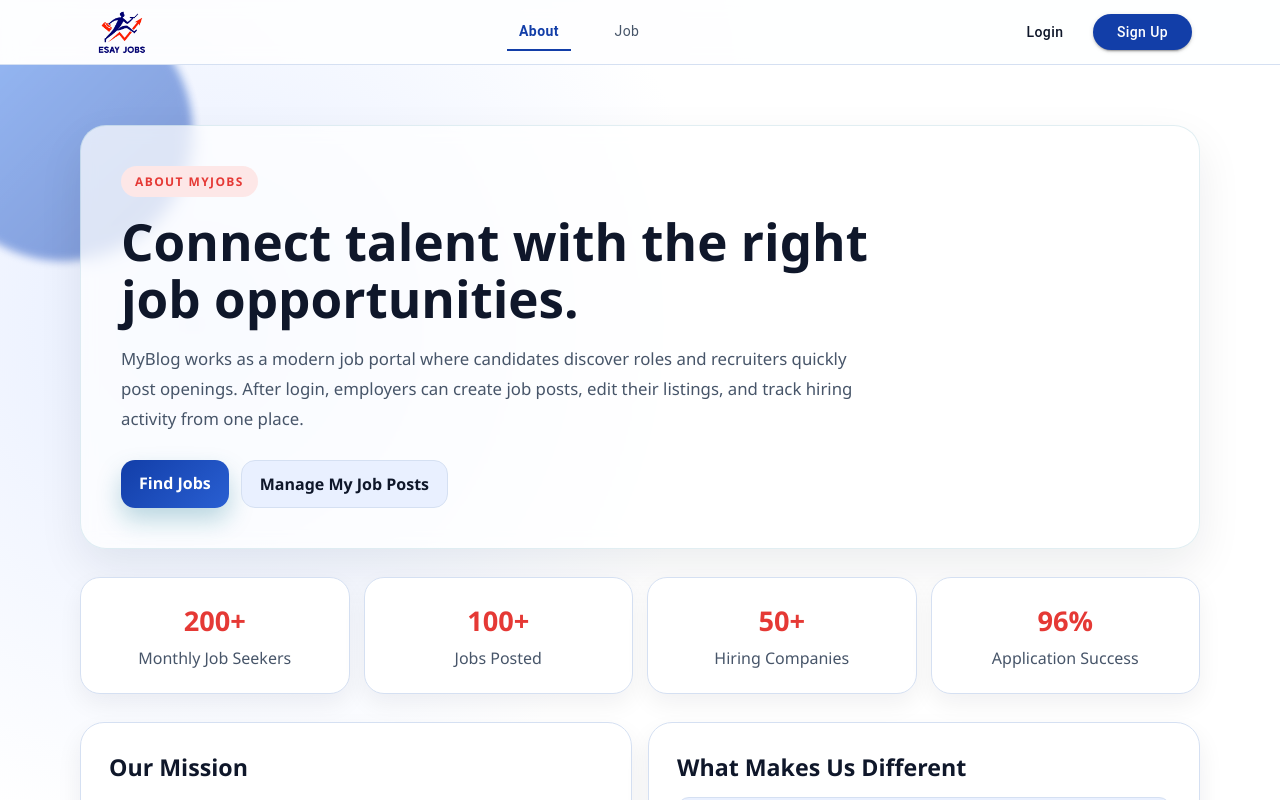
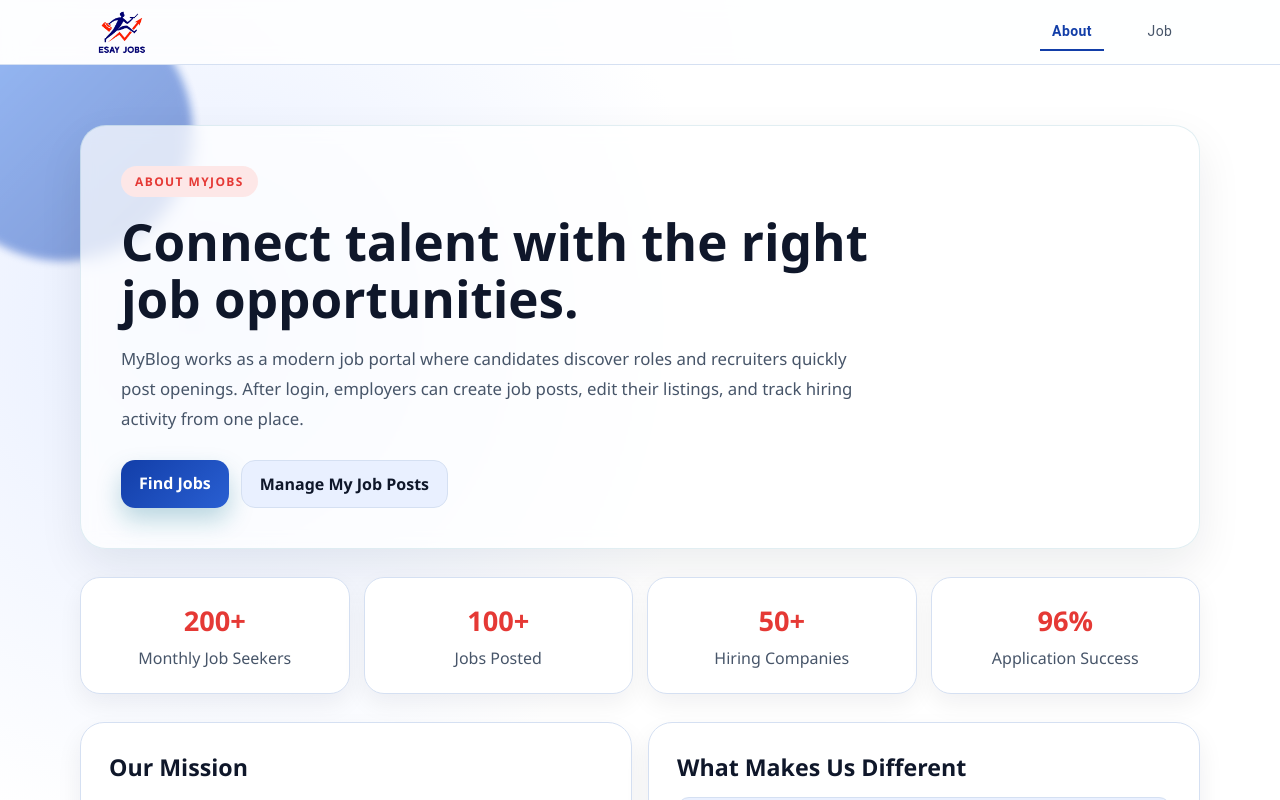
Before and after one commit to Mohanapriyan1386K/Esayjobs, a React (Vite) app: page / in a window 1280 px wide. Shown: the top 800 px of the page. Built offline with nearby package versions, Linux system fonts and the light colour scheme.

Commit message:
hide Login

```diff
--- a/src/Layout/Navbar.tsx
+++ b/src/Layout/Navbar.tsx
@@ -141,7 +141,7 @@ const Navbar = () => {
                 })}
             </Box>
 
-            {!isAuthenticated && (
+            {/* {!isAuthenticated && (
               <Box
                 sx={{
                   display: { xs: "none", md: "flex" },
@@ -149,7 +149,7 @@ const Navbar = () => {
                 }}
               >
                 <Button
-                  // Use a plain button so the click only opens the modal
+
                   component="button"
                   onClick={() => handelmodalOpen("login")}
                   sx={{ textTransform: "none", color: "var(--text-main)" }}
@@ -172,11 +172,11 @@ const Navbar = () => {
                   Sign Up
                 </Button>
               </Box>
-            )}
+            )} */}
 
-            {isAuthenticated && !isMobile &&(
+            {/* {isAuthenticated && !isMobile &&(
               <Box>
-                {/* Profile Click */}
+
                 <Box
                   onClick={handleMenuOpen}
                   sx={{
@@ -192,7 +192,7 @@ const Navbar = () => {
                   </Typography>
                 </Box>
 
-                {/* Dropdown */}
+
                 <Menu
                   anchorEl={anchorEl}
                   open={openMenu}
@@ -206,7 +206,7 @@ const Navbar = () => {
                     horizontal: "right",
                   }}
                 >
-                  {/* Profile Info */}
+
                   <Box sx={{ px: 2, py: 1 }}>
                     <Typography>{userdata?.user?.name}</Typography>
                     <Typography variant="body2" color="text.secondary">
@@ -215,8 +215,6 @@ const Navbar = () => {
                   </Box>
 
                   <Divider />
-
-                  {/* Menu Items */}
                   <MenuItem onClick={handleMenuClose}>My Posts</MenuItem>
 
                   <MenuItem
@@ -230,7 +228,7 @@ const Navbar = () => {
                   </MenuItem>
                 </Menu>
               </Box>
-            )}
+            )} */}
 
             {/* Mobile Menu Icon */}
             <IconButton
@@ -266,7 +264,7 @@ const Navbar = () => {
             </Box>
           )}
           <List>
-            {navLinks
+            {/* {navLinks
               .filter((item) => !item.private || isAuthenticated)
               .map((item) => (
                 <ListItem key={item.path} disablePadding>
@@ -278,8 +276,8 @@ const Navbar = () => {
                     <ListItemText primary={item.label} />
                   </ListItemButton>
                 </ListItem>
-              ))}
-
+              ))} */}
+{/*
             {isAuthenticated && (
               <ListItem>
                 <Button
@@ -289,7 +287,6 @@ const Navbar = () => {
                     "&:hover": { backgroundColor: "var(--secondary-dark)" },
                   }}
                   fullWidth
-                  // Open modal on mobile too, then close drawer
                   component="button"
                   onClick={() => {
                     handelmodalOpen("Logout");
@@ -299,7 +296,7 @@ const Navbar = () => {
                   Logout
                 </Button>
               </ListItem>
-            )}
+            )} */}
 
             {!isAuthenticated && (
               <div>
```
